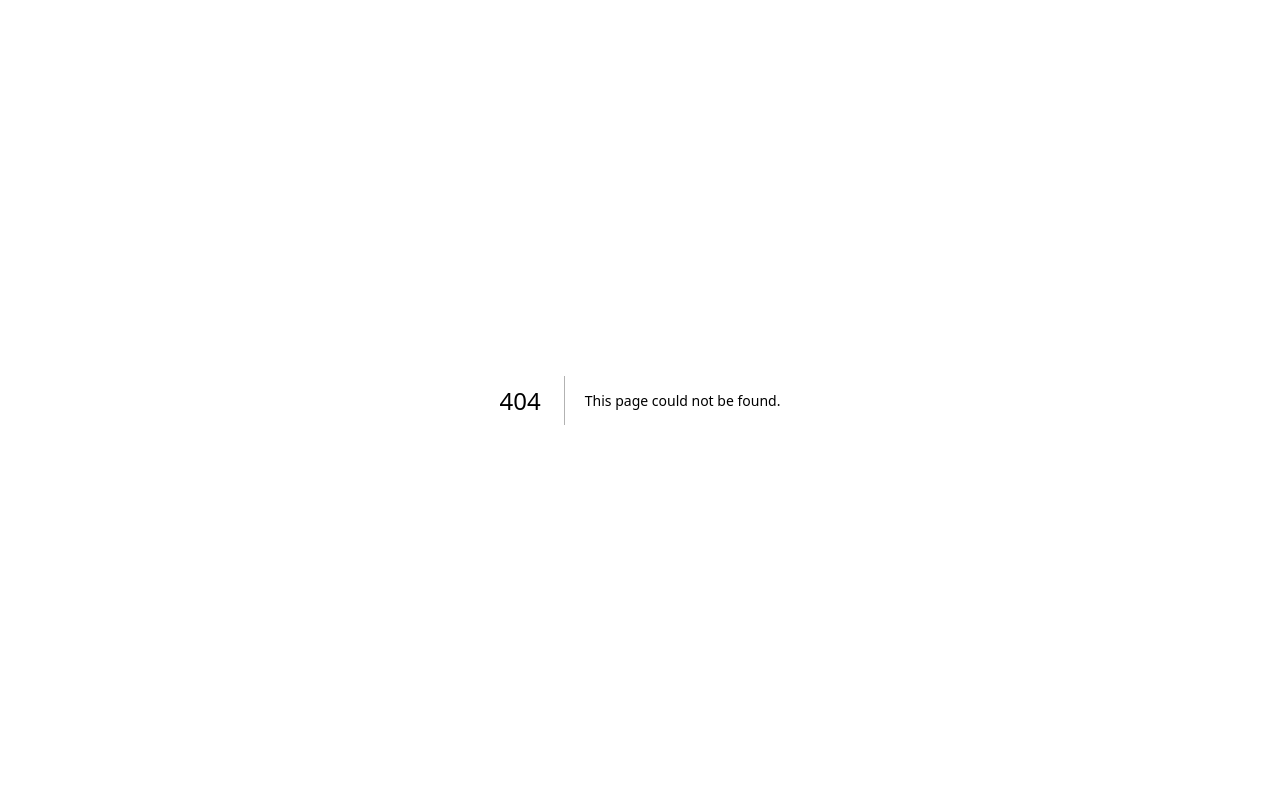
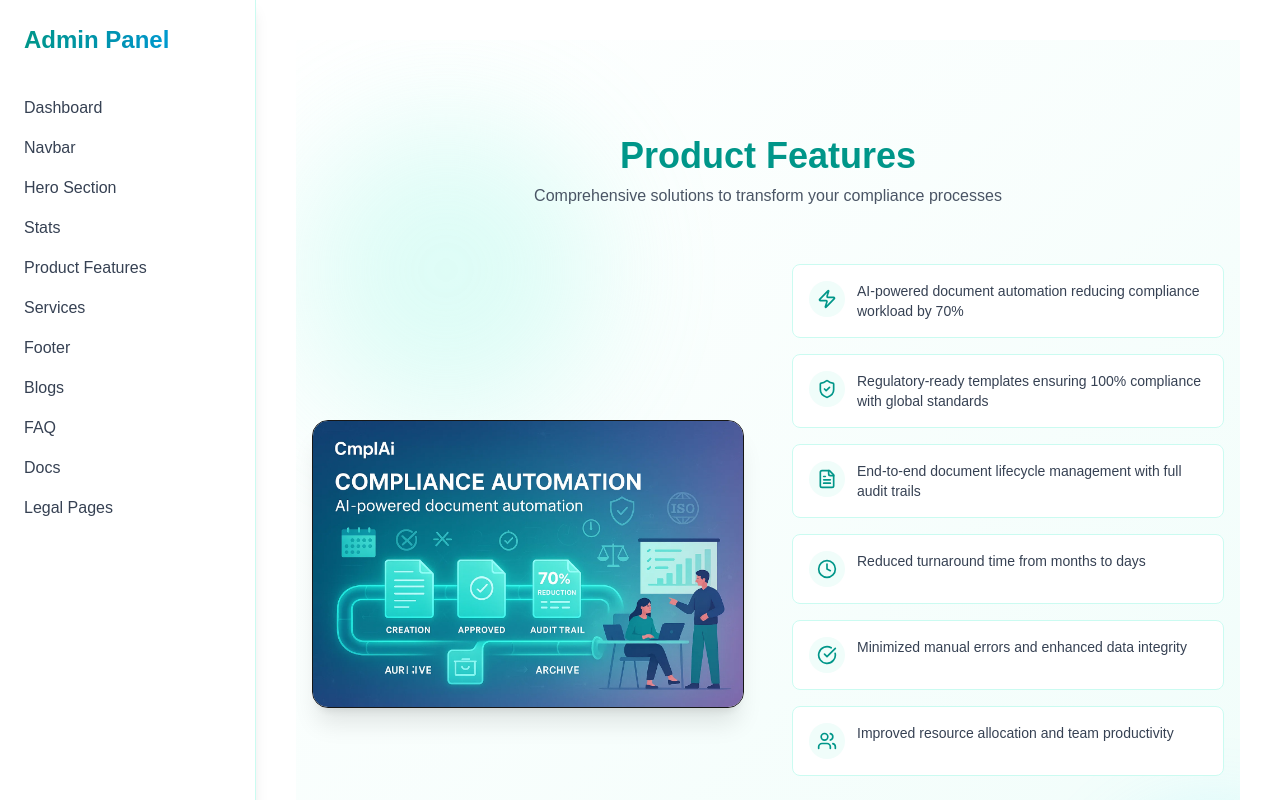
Before and after one commit to Narsimha1729/cmplai-adv, a Next.js app: page /admin/productfeatures in a window 1280 px wide. Before the commit this address had no page. Shown: the top 800 px of the page. Built offline with nearby package versions, Linux system fonts and the light colour scheme.

Commit message:
Finished

```diff
--- a/app/admin/layout.jsx
+++ b/app/admin/layout.jsx
@@ -17,6 +17,7 @@ export default function AdminLayout({ children }) {
               <a href="/admin/navbar" className="block hover:text-teal-500">Navbar</a>
               <a href="/admin/hero" className="block hover:text-teal-500">Hero Section</a>
               <a href="/admin/stats" className="block hover:text-teal-500">Stats</a>
+              <a href="/admin/productfeatures" className="block hover:text-teal-500">Product Features</a>
               <a href="/admin/service" className="block hover:text-teal-500">Services</a>
               <a href="/admin/footer" className="block hover:text-teal-500">Footer</a>
               <a href="/admin/blogs" className="block hover:text-teal-500">Blogs</a>
--- /dev/null
+++ b/app/admin/productfeatures/page.jsx
@@ -0,0 +1,105 @@
+"use client";
+
+import {
+  Zap,
+  ShieldCheck,
+  FileText,
+  Clock,
+  CheckCircle,
+  Users,
+} from "lucide-react";
+
+const features = [
+  {
+    icon: <Zap className="w-5 h-5 text-teal-600" />,
+    text: "AI-powered document automation reducing compliance workload by 70%",
+  },
+  {
+    icon: <ShieldCheck className="w-5 h-5 text-teal-600" />,
+    text: "Regulatory-ready templates ensuring 100% compliance with global standards",
+  },
+  {
+    icon: <FileText className="w-5 h-5 text-teal-600" />,
+    text: "End-to-end document lifecycle management with full audit trails",
+  },
+  {
+    icon: <Clock className="w-5 h-5 text-teal-600" />,
+    text: "Reduced turnaround time from months to days",
+  },
+  {
+    icon: <CheckCircle className="w-5 h-5 text-teal-600" />,
+    text: "Minimized manual errors and enhanced data integrity",
+  },
+  {
+    icon: <Users className="w-5 h-5 text-teal-600" />,
+    text: "Improved resource allocation and team productivity",
+  },
+];
+
+export default function ProductFeatures() {
+  return (
+    <section
+      id="product"
+      className="relative py-24 px-4 bg-gradient-to-br from-white to-teal-50 overflow-hidden"
+    >
+      {/* Subtle radial glow effect behind image */}
+      <div className="absolute top-20 left-0 w-[300px] h-[300px] bg-teal-200 opacity-30 blur-3xl rounded-full z-0" />
+      <div className="absolute bottom-[-100px] right-[-100px] w-[250px] h-[250px] bg-cyan-300 opacity-20 blur-2xl rounded-full z-0" />
+
+      <div className="max-w-7xl mx-auto relative z-10">
+        {/* Heading */}
+        <div className="text-center mb-14" data-aos="fade-up">
+          <h2 className="text-3xl md:text-4xl font-extrabold text-teal-600 mb-2">
+            Product Features
+          </h2>
+          <p className="text-gray-600 max-w-2xl mx-auto">
+            Comprehensive solutions to transform your compliance processes
+          </p>
+        </div>
+
+        {/* Image + Features Grid */}
+        <div className="grid md:grid-cols-2 gap-12 items-center">
+          {/* Left: Image Box with Glow */}
+          <div data-aos="fade-right" className="relative">
+<div
+  className="w-full max-h-[500px] overflow-hidden rounded-2xl border bg-white shadow-xl
+             transition-transform duration-500 hover:scale-[1.02] hover:shadow-2xl"
+>
+  <img
+    src="/productfeatures.webp"
+    alt="Product Features"
+    className="w-full h-full object-cover object-center transition-transform duration-500 hover:scale-105"
+  />
+</div>
+          </div>
+
+          {/* Right: Features List */}
+          <div>
+            <div className="space-y-4" data-aos="fade-left" data-aos-delay="200">
+              {features.map((item, i) => (
+                <div
+                  key={i}
+                  className="flex items-start gap-3 p-4 rounded-lg border border-teal-100 bg-white
+                             hover:border-teal-400 hover:bg-teal-50 hover:scale-[1.02]
+                             transition-all duration-300 ease-in-out group"
+                >
+                  <div className="bg-teal-50 p-2 rounded-full">{item.icon}</div>
+                  <p className="text-gray-700 text-sm">{item.text}</p>
+                </div>
+              ))}
+            </div>
+            <div className="flex justify-center mt-10" data-aos="fade-up" data-aos-delay="400">
+            <button
+              href="#areyouready"
+                className="px-6 py-3 bg-teal-500 hover:bg-cyan-600 text-white font-semibold
+                        rounded-md shadow-md transition-all duration-300"
+            >
+                Request a Demo
+            </button>
+            </div>
+          </div>
+        </div>
+      </div>
+    </section>
+  );
+}
```
